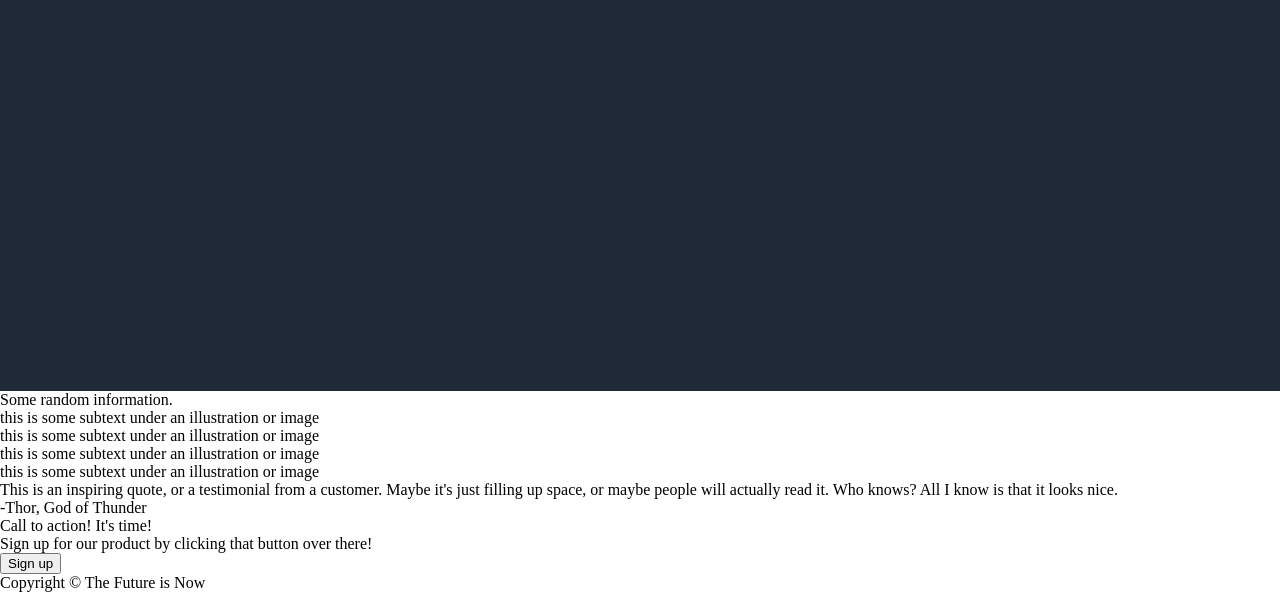
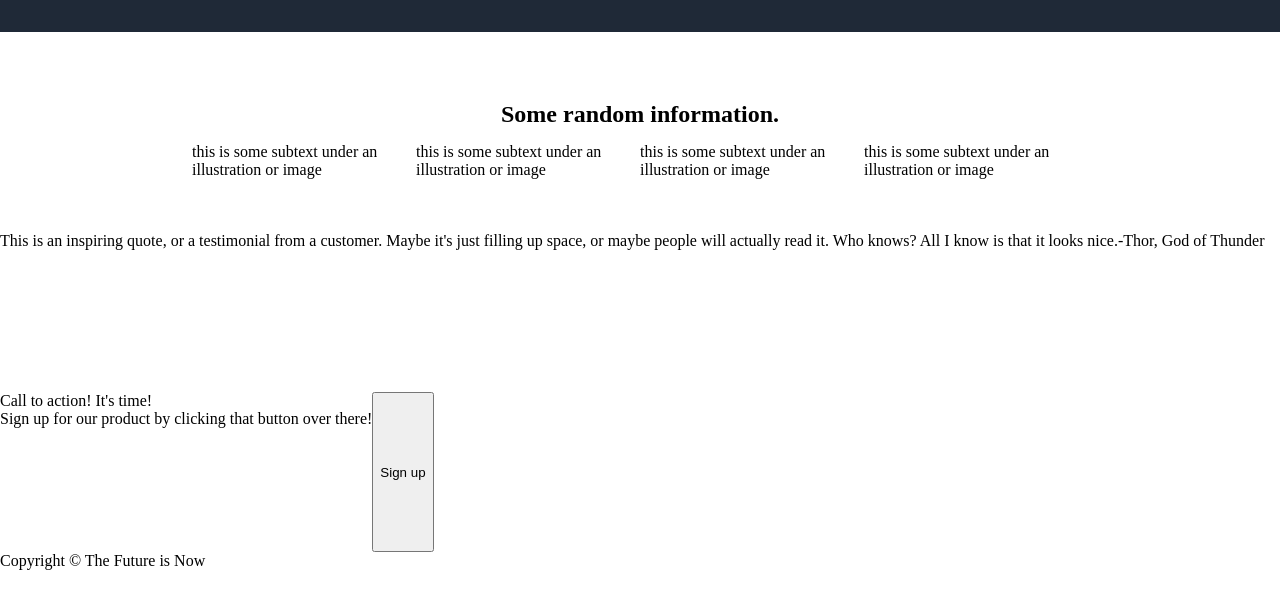
Before and after one commit to cyborgus-com/odin-found-proj-landing, a plain HTML site: page full_page/index.html in a window 1280 px wide. Shown: the part 208-800 px from the top of the page. Drawn offline with Linux system fonts and the light colour scheme.

Commit message:
style.css added section 2 - not full

```diff
--- a/full_page/style.css
+++ b/full_page/style.css
@@ -6,7 +6,7 @@ body {
     margin: 0;
 }
 
-/* SECTION 1 */
+/* HEADER */
 
 .header {
     display: flex;
@@ -16,6 +16,7 @@ body {
     color: white;
     padding-left: 10vw;
     padding-right: 10vw;
+    height: 5vh;
 }
 
 .header-left {
@@ -41,17 +42,17 @@ li {
     gap: 14px;
 }
 
-/* SECTION 2 */
+/* SECTION 1 */
 
 .awsm {
     background-color: rgb(31,41,55);
     display: flex;
     justify-content: space-between;
+    align-items: center;
     flex: 1;
     padding-left: 10vw;
     padding-right: 10vw;
-    padding-top: 3vh;
-    padding-bottom: 3vh;
+    height: 25vh;
 }
 
 .awsm-left {
@@ -59,6 +60,7 @@ li {
     flex-direction: column;
     width: 40vw;
     height: 15vh;
+    padding: 5px;
 }
 
 .awsm-header {
@@ -82,6 +84,7 @@ li {
     height: 25px;
     margin: 5px;
     transition-duration: 0.4s;
+    border-radius: 4px;
 }
 
 .button-signup:hover {
@@ -100,8 +103,54 @@ li {
     height: 15vh;
 }
 
+/* SECTION 2 */
+
+.randinfo {
+    display: flex;
+    flex-direction: column;
+    justify-content: center;
+    align-items: center;
+    height: 25vh;
+    padding-left: 15vw;
+    padding-right: 15vw;
+}
+
+.rand-title {
+    font-size: 1.5em;
+    font-weight: bold;
+    color: black;
+    margin: 15px;
+
+}
+
+.rand-container {
+    display: flex;
+    justify-content: space-between;
+    align-items: center;
+}
+
+.rand-box {
+    width: 15vw;
+    height:
+}
+
 /* SECTION 3 */
+
+.quote {
+    display: flex;
+    height: 20vh;
+}
 
 /* SECTION 4 */
 
-/* SECTION 5 */
+.calltoaction {
+    display: flex;
+    height: 20vh;
+}
+
+/* FOOTER */
+
+.footer {
+    display: flex;
+    height: 5vh;
+}
```
